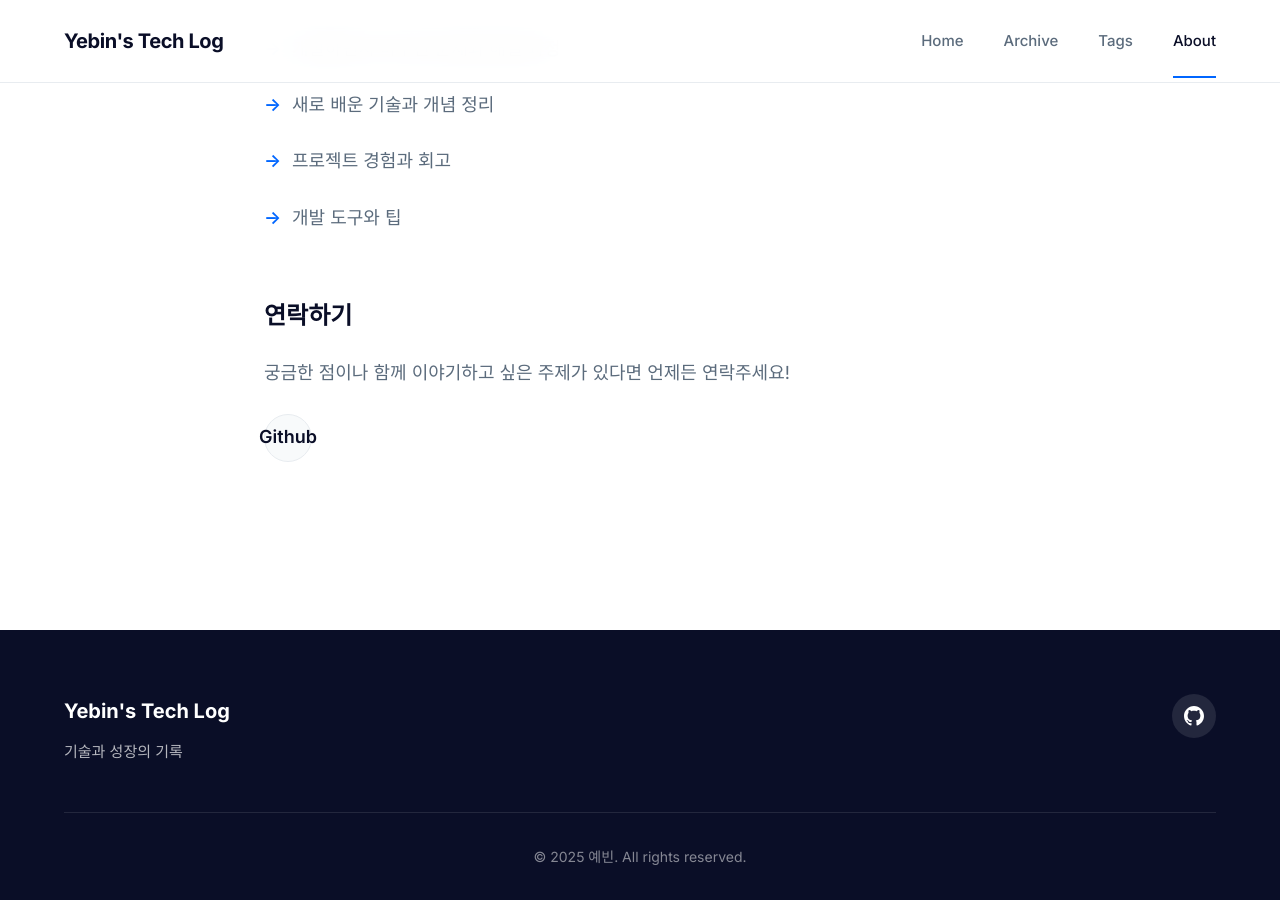
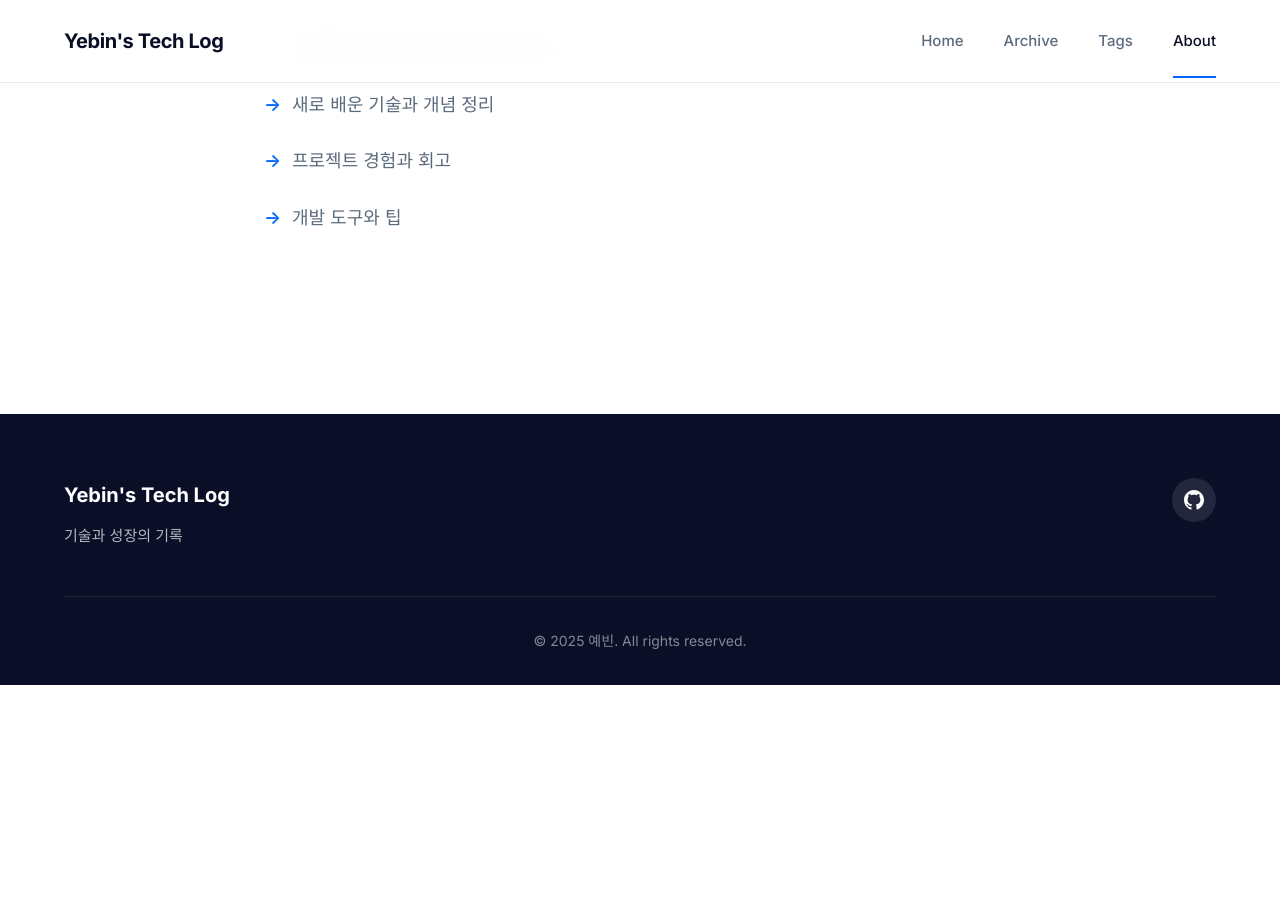
Before and after one commit to yebinable/yebinable.github.io, a Jekyll site: the page built from about.html, in a window 1280 px wide and 900 px high, scrolled down 826 px. Built offline with Jekyll 4.4.1, drawn with Linux system fonts in a browser that asks for light colours; after the commit the page ends 1511 px from its top, so only the background shows below that.

Commit message:
about 수정

```diff
--- a/about.html
+++ b/about.html
@@ -40,20 +40,6 @@ permalink: /about/
           <li>프로젝트 경험과 회고</li>
           <li>개발 도구와 팁</li>
         </ul>
-      </div>
-
-      <div class="about-section">
-        <h3>연락하기</h3>
-        <p>
-          궁금한 점이나 함께 이야기하고 싶은 주제가 있다면 언제든 연락주세요!
-        </p>
-        <div class="contact-links">
-          {% for social in site.social %}
-          <a href="{{ social.link }}" target="_blank" rel="noopener noreferrer" class="contact-link">
-            {{ social.icon }}
-          </a>
-          {% endfor %}
-        </div>
       </div>
     </div>
   </div>
```
